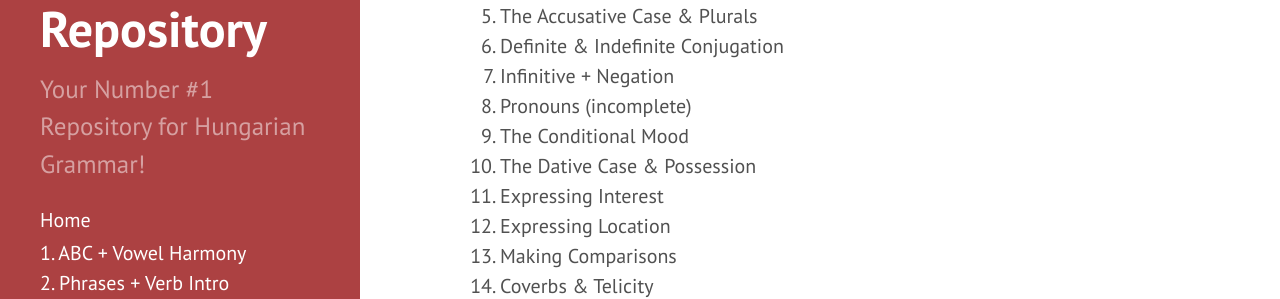
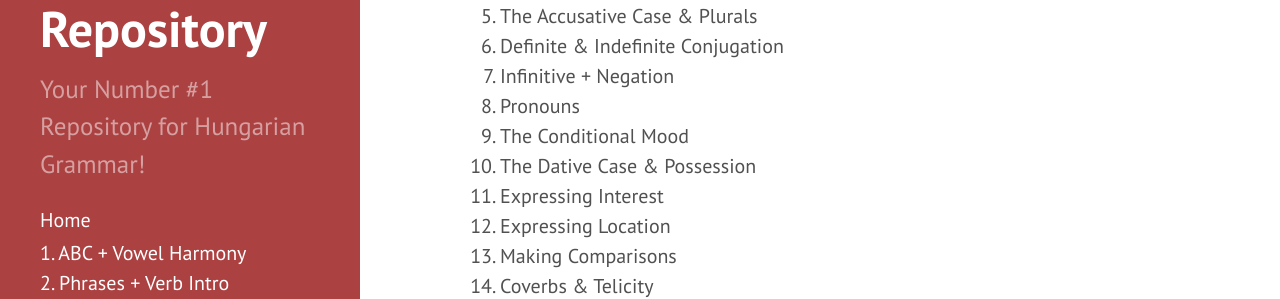
Before and after one commit to Magyartanulas/magyartanulas.github.io, a Jekyll site: the page built from _posts/2012-02-06-whats-jekyll.md, in a window 1280 px wide and 900 px high, scrolled down 821 px. Shown: the part 167-466 px from the top of the window. Built offline with Jekyll 4.4.1, drawn with Linux system fonts in a browser that asks for light colours; Markdown is read by kramdown in place of the engine named in the settings.

Commit message:
Update 2012-02-06-whats-jekyll.md

```diff
--- a/_posts/2012-02-06-whats-jekyll.md
+++ b/_posts/2012-02-06-whats-jekyll.md
@@ -29,7 +29,7 @@ Starting from Section 2, there will be captioned images with no english translat
 5. The Accusative Case & Plurals
 6. Definite & Indefinite Conjugation
 7. Infinitive + Negation
-8. Pronouns (incomplete)
+8. Pronouns
 9. The Conditional Mood
 10. The Dative Case & Possession
 11. Expressing Interest
```
